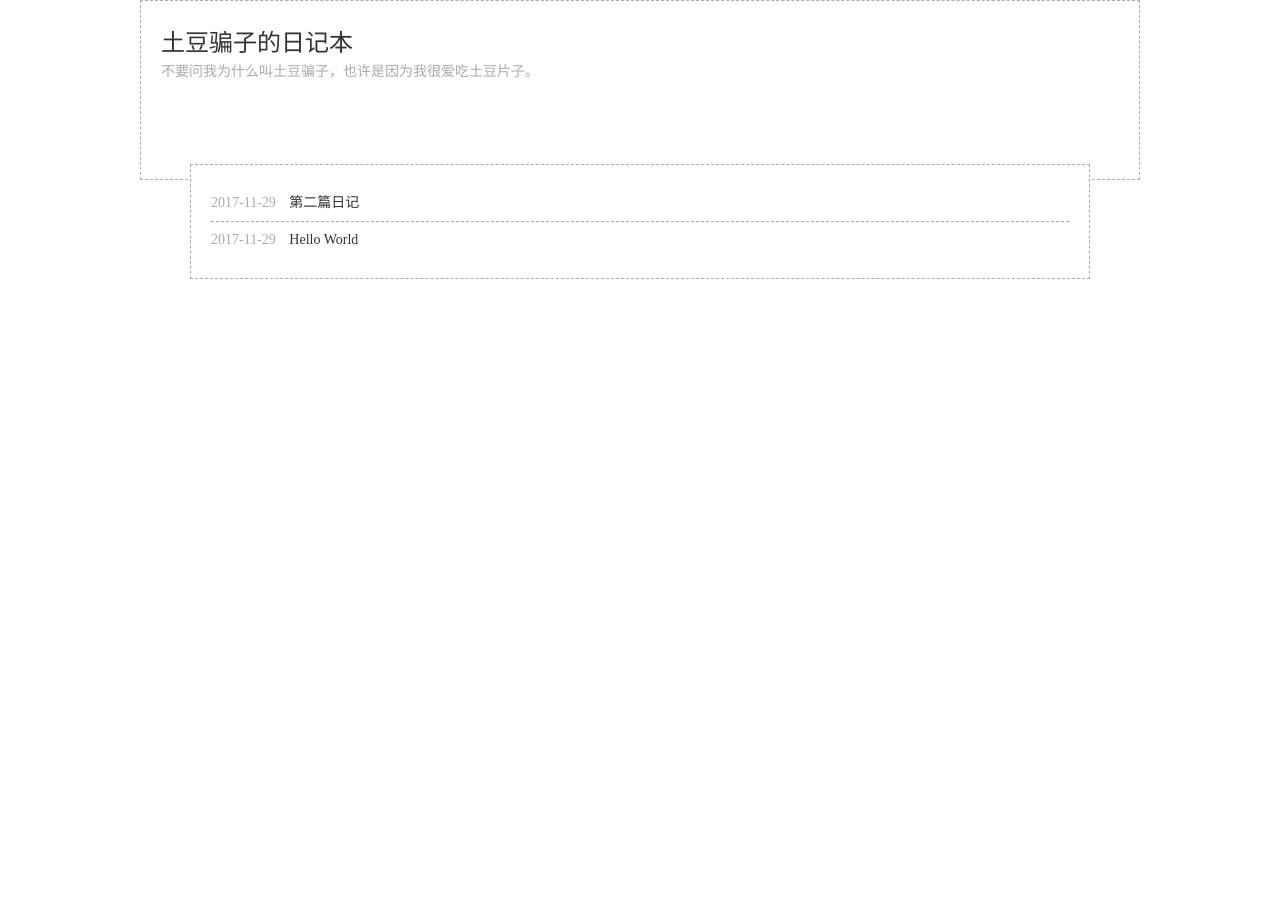
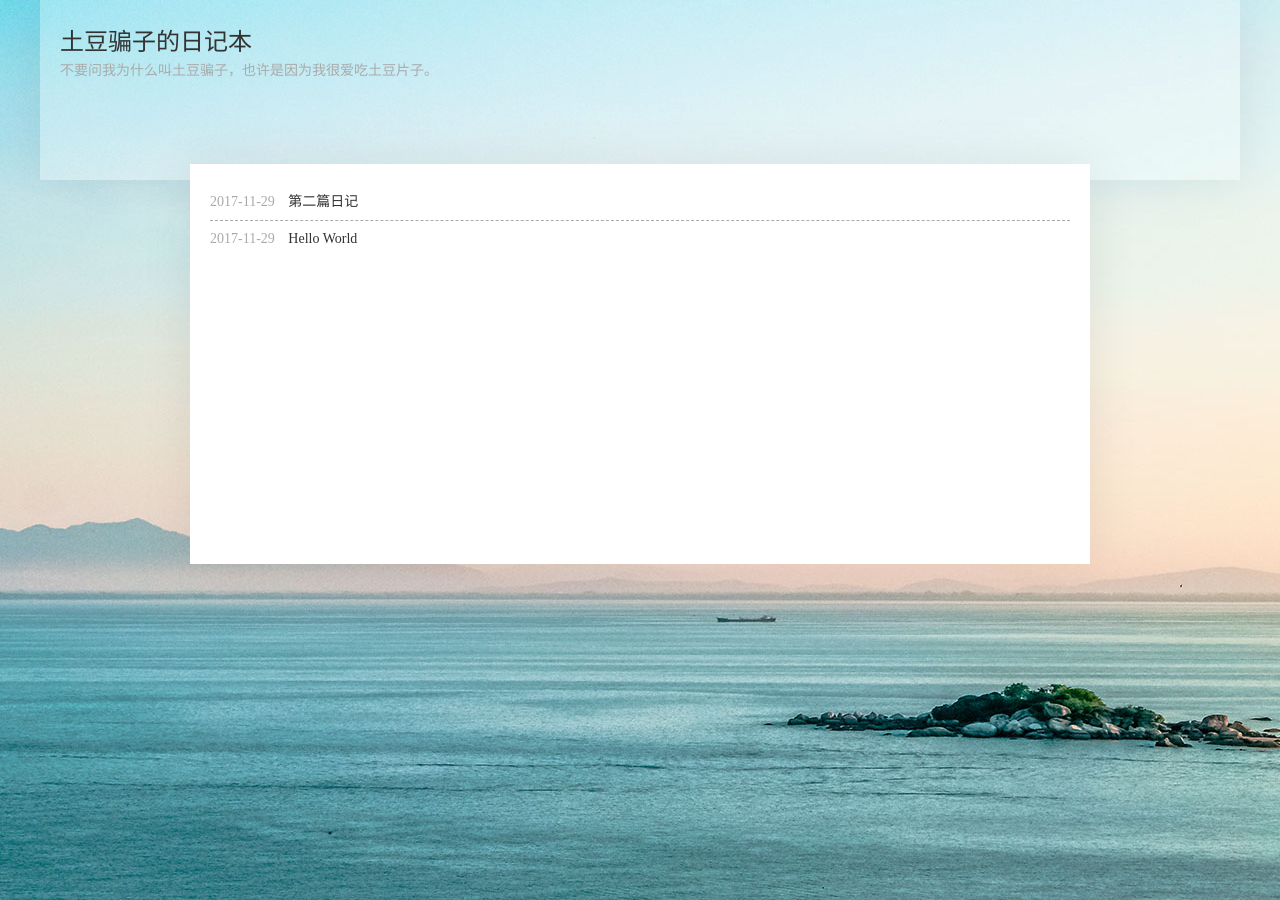
Before and after one commit to cuiyinghh/blog, a Jekyll site: the page built from index.html, in a window 1280 px wide. Built offline with Jekyll 4.4.1, drawn with Linux system fonts in a browser that asks for light colours; some web fonts are replaced.

Commit message:
fix style

```diff
--- a/source/css/common.css
+++ b/source/css/common.css
@@ -1,6 +1,15 @@
+
+
+
+html, body {
+  height: 100%;
+}
+
 body {
   color: #333;
   font-size: 14px;
+  background: url(../img/back.jpg);
+  background-position: center;
 }
 
 @font-face {
@@ -31,20 +40,22 @@ body {
 }
 
 .header {
-  width: 1000px;
+  width: 1200px;
   height: 180px;
-  border: 1px dashed #aaa;
   padding: 20px;
   box-sizing: border-box;
+  box-shadow: 0 0 50px rgba(0,0,0,0.08);
+  background: rgba(255,255,255,.3);
 }
 
 .main {
   width: 900px;
-  border: 1px dashed #aaa;
+  min-height: 400px;
   box-sizing: border-box;
   margin-top: -16px;
   background: #fff;
   padding: 20px;
+  box-shadow: 0 0 50px rgba(0,0,0,0.08);
 }
 
 .header .site-title {
```
Also changed, not shown: source/css/listPage.css (line endings or trailing spaces), source/img/back.jpg (added).
